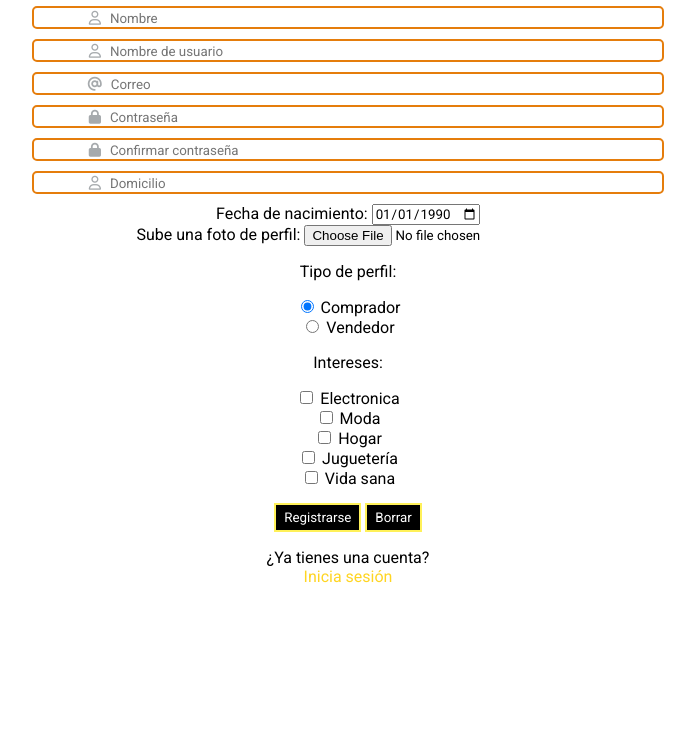
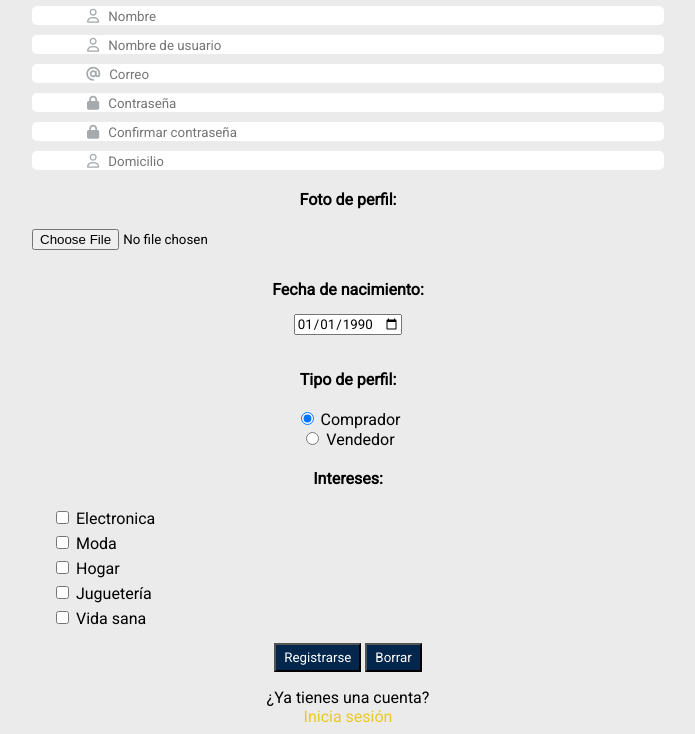
Before and after one commit to Naye-lii/MercadoLiebre, a website: page views/registro.html in a window 1280 px wide. Shown: the part 75-809 px from the top of the page, without its empty margins (292-987 px from the left). Drawn offline with Linux system fonts and the light colour scheme.

Commit message:
listo el login y registro, html y css

```diff
--- a/views/registro.html
+++ b/views/registro.html
@@ -5,7 +5,7 @@
     <meta charset="UTF-8">
     <meta http-equiv="X-UA-Compatible" content="IE=edge">
     <meta name="viewport" content="width=device-width, initial-scale=1.0">
-    <link href="/public/CSS/style.css" rel="stylesheet">
+    <link href="style.css" rel="stylesheet">
 
     <!-- Enlace a las fontawesome para utilizar los íconos -->
     <script src="https://kit.fontawesome.com/de7a83a17a.js" crossorigin="anonymous"></script>
@@ -66,17 +66,19 @@
             <!-- required lo hace obligatorio -->
         </div>
 
-        <label for="fecha-nacimiento">Fecha de nacimiento:</label>
+        <div class="div-foto-perfil">
+            <label for="foto-perfil" class="texto-extra">Foto de perfil:</label> <br>
+            <input type="file" id="foto-perfil" name="foto-perfil" accept="image/png, image/jpeg">
+        </div>
+
+        <label for="fecha-nacimiento" class="texto-extra">Fecha de nacimiento:</label><br>
 
         <input type="date" id="fecha-nacimiento" name="fecha-nacimiento" value="1990-01-01" min="1900-01-01"
             max="2020-01-01">
 
-        <div>
-            <label for="foto-perfil">Sube una foto de perfil:</label>
-            <input type="file" id="foto-perfil" name="foto-perfil" accept="image/png, image/jpeg">
-        </div>
 
-        <p>Tipo de perfil:</p>
+
+        <p class="texto-extra">Tipo de perfil:</p>
 
         <div>
             <input type="radio" id="comprador" name="tipo-perfil" value="comprador" checked>
@@ -88,27 +90,37 @@
             <label for="Vendedor">Vendedor</label>
         </div>
 
-        <p>Intereses:</p>
+        <p class="texto-extra">Intereses:</p>
 
+        <div class="opcion-checkbox">
             <label>
                 <input type="checkbox" id="electronica" value="electronica">
-            Electronica</label><br>
+                Electronica</label>
+        </div>
 
+        <div class="opcion-checkbox">
             <label>
                 <input type="checkbox" id="moda" value="moda">
-            Moda</label><br>
+                Moda</label>
+        </div>
 
+        <div class="opcion-checkbox">
             <label>
                 <input type="checkbox" id="hogat" value="hogar">
-            Hogar</label><br>
+                Hogar</label>
+        </div>
 
+        <div class="opcion-checkbox">
             <label>
                 <input type="checkbox" id="jugueteria" value="jugueteria">
-            Juguetería</label><br>
+                Juguetería</label>
+        </div>
 
+        <div class="opcion-checkbox">
             <label>
                 <input type="checkbox" id="vida-sana" value="vida-sana">
-            Vida sana</label><br>
+                Vida sana</label>
+        </div>
 
 
 
@@ -117,7 +129,7 @@
         <button type="reset" class="submit-btn">Borrar</button>
     </form>
     <p class="texto-registro">¿Ya tienes una cuenta?</p>
-    <a class="link-registro" href="#">Inicia sesión</a>
+    <a class="link-registro" href="/views/login.html">Inicia sesión</a>
 
 
 </body>
--- a/public/CSS/style.css
+++ b/views/style.css
@@ -62,6 +62,10 @@ a{
     font-family: 'Roboto', sans-serif;;
 }
 
+body{
+    background-color: #ebebeb;
+}
+
 h1.login-h1{
 
     text-align: center;
@@ -78,13 +82,12 @@ label.texto-inputs{
 }
 
 .div-input{
-    border: 2px solid #E57D0C;
     border-radius: 5px;
     margin-left: auto;
     margin-right: auto;
     width: 50%;
     margin-bottom: 10px;
-
+background-color: white;
 }
 
 .login-data{
@@ -111,7 +114,7 @@ label.texto-inputs{
 }
 
 a.link-registro{
-    color:#FFD522;
+    color:#eac926;
 
 }
 
@@ -123,14 +126,42 @@ font-size: 10px;
 
 button.submit-btn{
     color: white;
-    background-color: #000000;
+    background-color: #03264c;
     margin-top: 15px;
     padding: 5px 8px;
     transition-duration: 0.4s;
-    border: 2px solid #fff159;
 }
 
 i{
       color:#A6AAAD;
       font-size: 14px;
 }
+
+#fecha-nacimiento{
+    margin: 15px auto;
+}
+
+.texto-extra{
+    margin: 20px auto;
+    font-weight: 800;
+}
+
+.opcion-checkbox{
+    text-align: left;
+    margin-top: 5px;
+    width: 50%;
+    margin-right: auto;
+    margin-left: auto;
+    padding-left: 20px;
+}
+ #foto-perfil{
+    width: 50%;
+    margin-right: auto;
+    margin-left: auto;
+    margin: 20px auto;
+ }
+
+ .div-foto-perfil{
+     margin-top: 20px;
+     margin-bottom: 10px;
+ }
```
Also changed, not shown: views/login.html (+1 -7 lines), 2 other files. Lines whose indentation alone changed are shown as unchanged.
